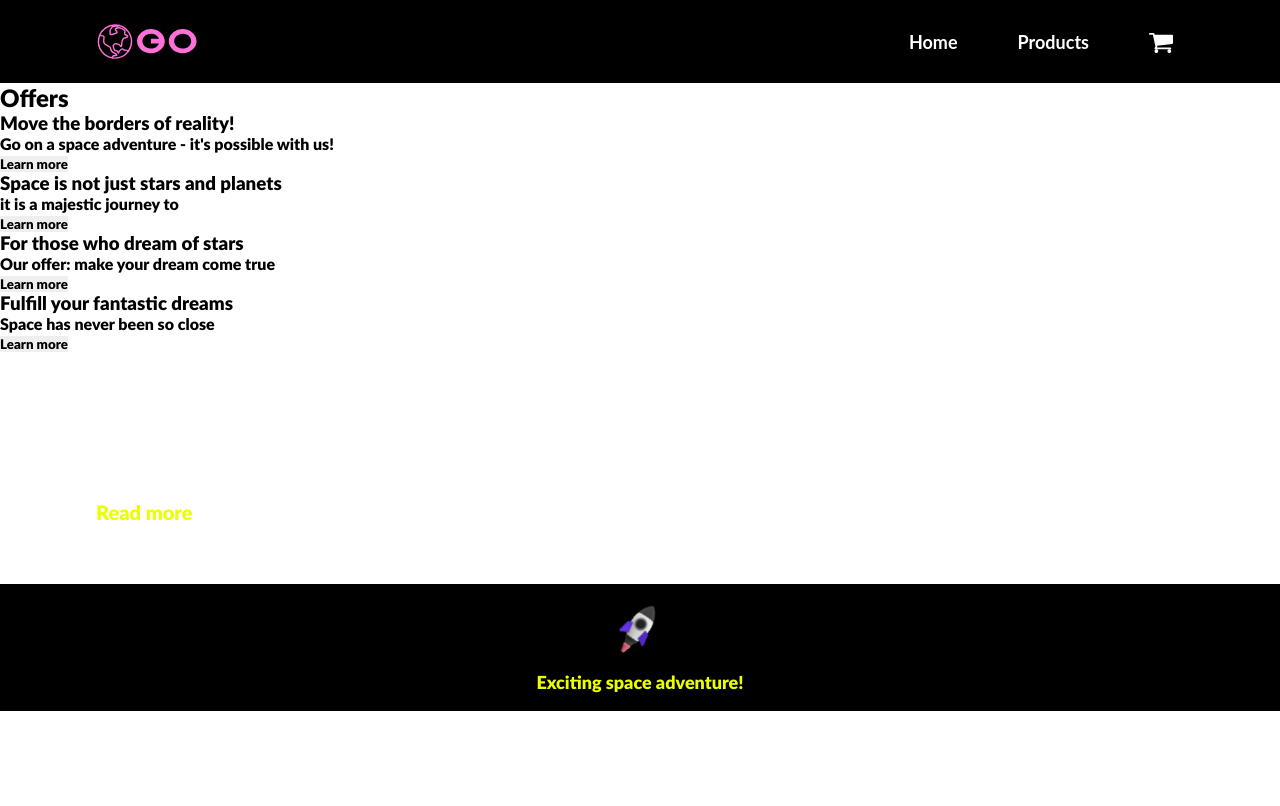
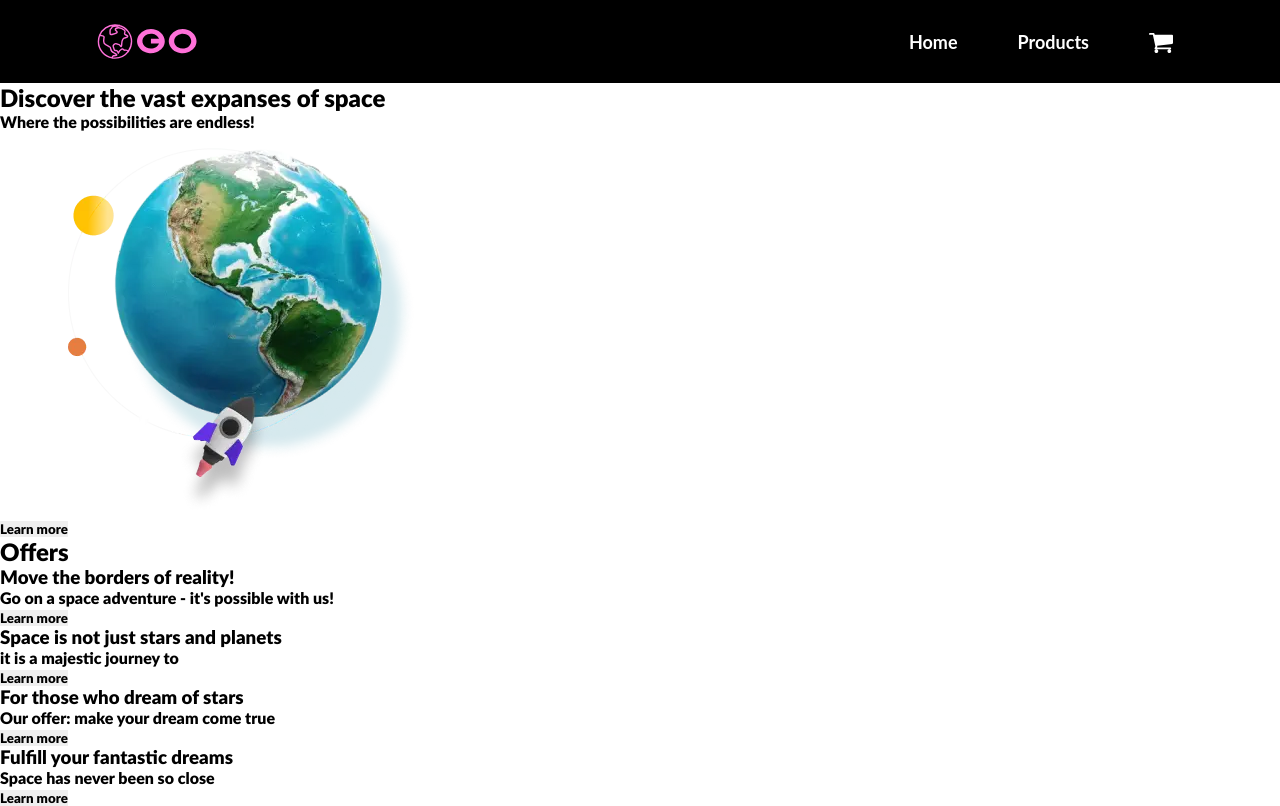
Before and after one commit to SanekxArcs/test-task-ss, a React (Create React App) app: page / in a window 1280 px wide. Shown: the top 806 px of the page. Built offline with nearby package versions, Linux system fonts and the light colour scheme; a web font is replaced by a local one.

Commit message:
feat: Add Hero component with dynamic content from JSON and integrate it into App component

```diff
--- a/src/App.jsx
+++ b/src/App.jsx
@@ -3,6 +3,7 @@ import Header from './components/Header';
 import Footer from './components/Footer';
 import About from './components/About';
 import Offers from './components/Offers';
+import Hero from './components/Hero';
 
 function App() {
   return (
@@ -10,6 +11,7 @@ function App() {
       <Header />
       <main>
         <div className="combined-sections">
+          <Hero />
           <Offers />
           <About />
         </div>
--- /dev/null
+++ b/src/components/Hero/index.jsx
@@ -0,0 +1,20 @@
+import earth from "../../assets/images/earth.webp";
+import heroDB from "../../db/heroData.json";
+
+const Hero = () => (
+  <section className="hero">
+    <div className="hero__container">
+
+      <h1 className="hero__title">
+        {heroDB.title.main} <span>{heroDB.title.colorfull}</span>
+      </h1>
+      <p className="hero__description">
+        {heroDB.description.main} <span>{heroDB.description.colorfull}</span>
+      </p>
+      <button className="hero__button">{heroDB.button}</button>
+      <img src={earth} alt="Earth" className="hero__image" />
+    </div>
+  </section>
+);
+
+export default Hero;
--- /dev/null
+++ b/src/db/heroData.json
@@ -0,0 +1,11 @@
+{
+    "title": {
+        "main": "Discover the vast expanses of ",
+        "colorfull": "space"
+    },
+    "description": {
+        "main": "Where the possibilities are ",
+        "colorfull": "endless!"
+    },
+    "button": "Learn more"
+}
```
